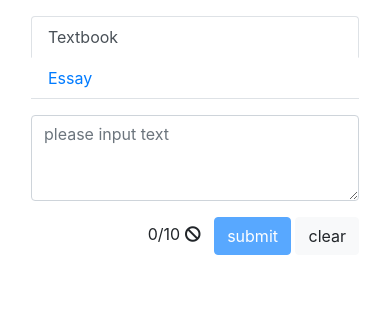
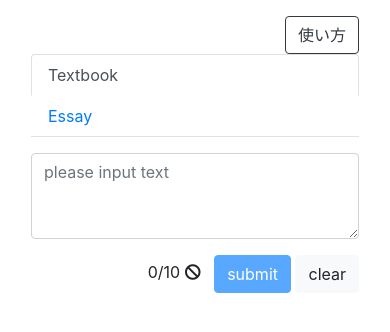
Before and after one commit to WhimsicalCat/EnglishScoreChecker, a Flask app: page / in a window 390 px wide. Shown: the top 332 px of the page. Run offline with Flask 2, Linux system fonts and the light colour scheme; parts of the project's set-up code (start-up, migrations or seed data) failed here and were passed over; some libraries are stand-ins or nearby versions.

Commit message:
MODIFY:使い方を表示するボタンを実装した
--HG--
branch : ajust_web_ui

```diff
--- a/src/EnglishScoreChecker/static/css/style.css
+++ b/src/EnglishScoreChecker/static/css/style.css
@@ -14,3 +14,7 @@
 	width: 100%;
 	height: auto;
 }
+
+.modal-lg {
+	max-width: 90%;
+}
--- a/src/EnglishScoreChecker/templates/checker_page.html
+++ b/src/EnglishScoreChecker/templates/checker_page.html
@@ -20,6 +20,19 @@ var rcv_data = null
 {% block content %}
 <div class='container' id='maincontent'>
   <div class='p-3'>
+    <div class='row'>
+      <div class='col col-md'>
+        <div class='float-right'>
+          <button type="button"
+                  class="btn btn-outline-dark"
+                  id='help_button'
+                  data-toggle="modal"
+                  data-target="#modal_help">
+            使い方
+          </button>
+        </div>
+      </div>
+    </div>
     <ul class="nav nav-tabs flex-column flex-sm-row" id='selector'>
       <li class="nav-item" role="presentation">
         <a class="flex-sm-fill text-sm-center nav-link active"
@@ -231,5 +244,45 @@ var rcv_data = null
       </div>
     </div>
   </div>
+</div>
+
+<div class="modal fade" tabindex="-1" id="modal_help"
+     role="dialog" aria-labelledby="myLargeModalLabel" aria-hidden="true">
+  <div class="modal-dialog modal-lg">
+    <div class="modal-content">
+      <div class="modal-header">
+        <h5 class="modal-title" id="label1">Webアプリの使い方</h5>
+        <button type="button" class="close" data-dismiss="modal" aria-label="Close">
+          <span aria-hidden="true">&times;</span>
+        </button>
+      </div>
+      <div class="container-fluid">
+        <div class="row">
+          <div class="col-md">
+              <img src="{{url_for('static', filename='image/help_slide.png')}}"
+                   class="img-fluid mx-auto d-block"
+                   alt="help image">
+          </div>
+        </div>
+      </div>
+    </div>
+  </div>
+</div>
+
+<!-- <div class="modal fade" id="modal_help" tabindex="-1"
+      role="dialog" aria-labelledby="label1" aria-hidden="true">
+  <div class="modal-dialog modal-xl">
+    <div class="modal-content">
+      <div class="modal-header">
+        <h5 class="modal-title" id="label1">Webアプリの使い方</h5>
+        <button type="button" class="close" data-dismiss="modal" aria-label="Close">
+          <span aria-hidden="true">&times;</span>
+        </button>
+      </div>
+      <div class="modal-body">
+      </div>
+    </div>
+  </div>
+</div> -->
 {% endif %}
 {% endblock %}
```
Also changed, not shown: src/EnglishScoreChecker/static/image/help_slide.png (added).
